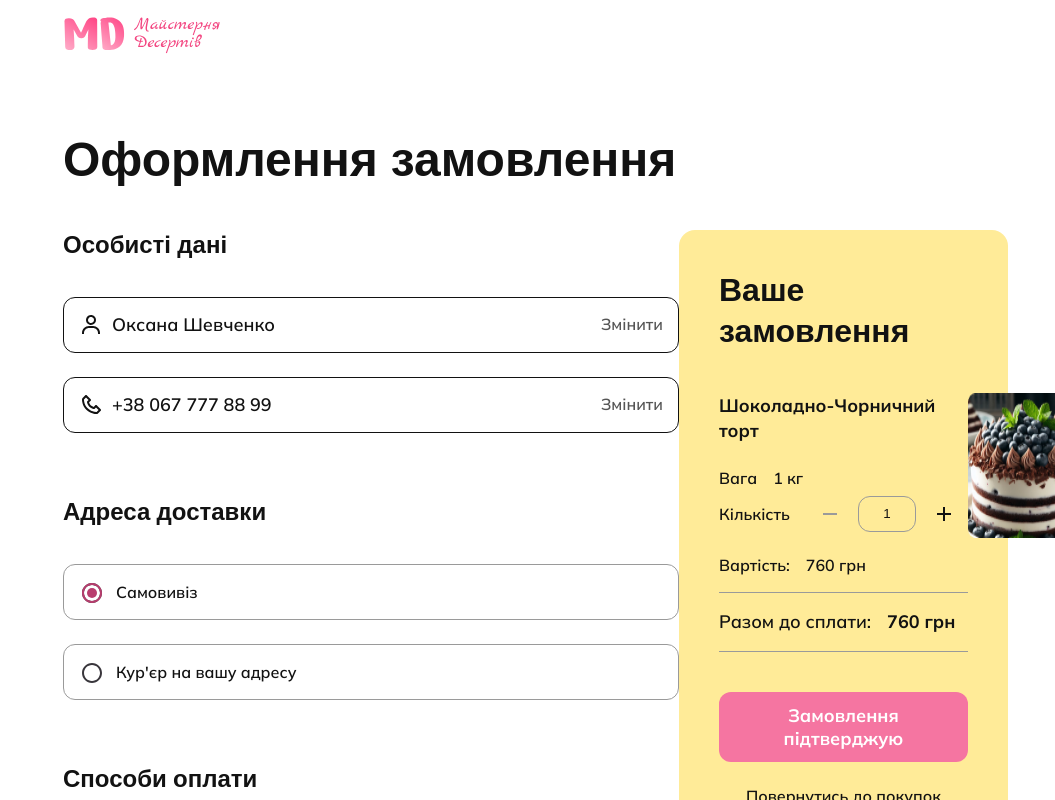
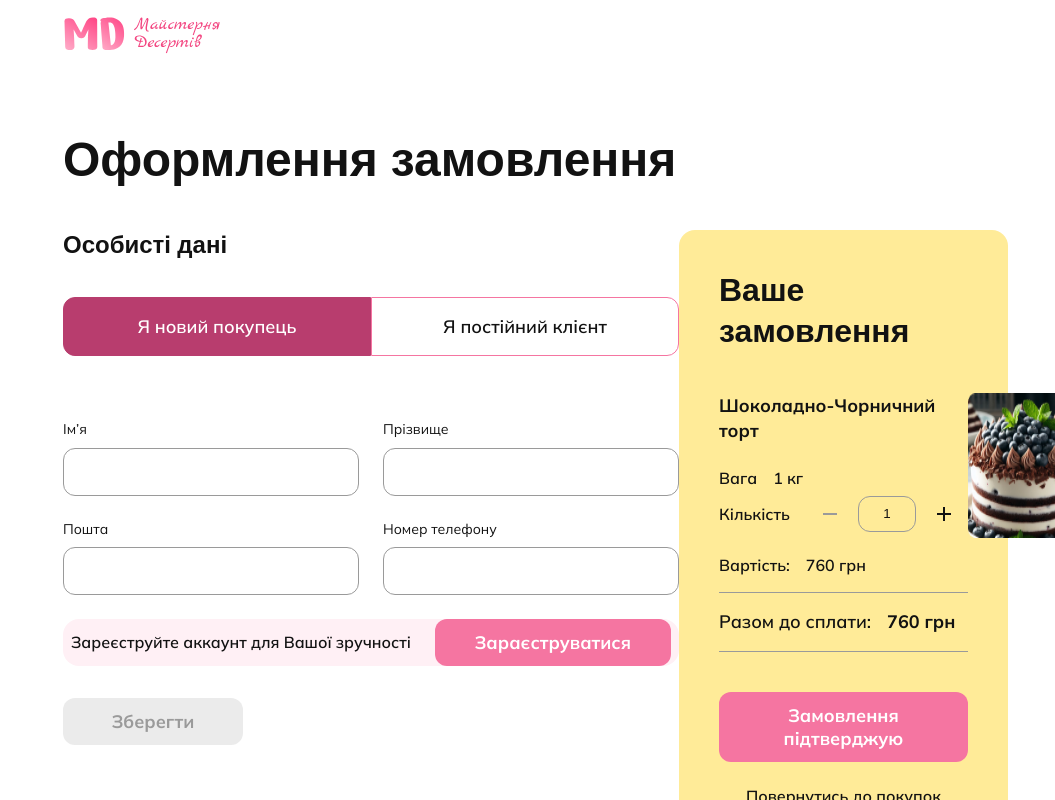
Before and after one commit to V21Tymchenko/dessertShop, a React (Vite) app: page /order in a window 1280 px wide. Shown: the top 800 px of the page, without its empty margins (225-1280 px from the left). Built offline with nearby package versions, Linux system fonts and the light colour scheme.

Commit message:
add all forms authorizetionOrder

```diff
--- a/src/App.jsx
+++ b/src/App.jsx
@@ -17,7 +17,7 @@ const App = () => {
           <Route path="questions" element={<div>QUESTIONS</div>} />
           <Route path="contacts" element={<div>CONTACTS</div>} />
         </Route>
-        <Route path="order" element={<OrderPage />} />
+        <Route path="/order" element={<OrderPage />} />
       </Routes>
     </>
   );
--- a/src/components/Button/Button.styled.js
+++ b/src/components/Button/Button.styled.js
@@ -32,10 +32,6 @@ export const ButtonStyled = styled.button`
     background-color: ${({ theme }) => theme.colors.input};
     cursor: default;
 
-    &:focus,
-    &:hover {
-      transform: scale(1);
-    }
   }
 
   ${({ $variant }) =>
@@ -84,4 +80,10 @@ export const ButtonStyled = styled.button`
         background-color: ${({ theme }) => theme.colors.hoverHeaderIcon};
       }
     `}
+     ${({ $variant }) =>
+    $variant === "authorization" &&
+    css`
+      max-width: 180px;
+      margin-top: 32px;
+    `}
 `;
--- /dev/null
+++ b/src/components/NoAuthorizationOrder/NoAuthorizationOrder.jsx
@@ -0,0 +1,118 @@
+import { useState } from "react";
+import { Formik, Form } from "formik";
+import Button from "../Button/Button";
+import googleIcon from "@/assets/images/orderForm/googleIcon.svg";
+import {
+  ButtonNewСustomer,
+  ButtonRegularСustomer,
+  ContainerButtons,
+  NoAuthorizedButton,
+  NoAuthorizedContainer,
+  NoAuthorizedSaved,
+  NoAuthorizedText,
+  OrderAuthorizationInput,
+  OrderAuthorizationLabel,
+  OrderEnterContainer,
+  OrderEnterGoogle,
+  OrderEnterImage,
+  OrderEnterText,
+  OrderFormContainer,
+  OrderLabelContainer,
+  NoAuthorizedConainer,
+} from "./NoAuthorizationOrder.styled.js";
+
+const NoAuthorizationOrder = () => {
+  const [registered, setRegistered] = useState(false);
+
+  const handleChangeRegister = () => {
+    setRegistered(prev => !prev);
+  };
+  return (
+    <NoAuthorizedConainer>
+      <ContainerButtons>
+        <ButtonNewСustomer
+          type="button"
+          registration={+registered}
+          onClick={handleChangeRegister}
+        >
+          Я новий покупець
+        </ButtonNewСustomer>
+        <ButtonRegularСustomer
+          type="button"
+          registration={+registered}
+          onClick={handleChangeRegister}
+        >
+          Я постійний клієнт
+        </ButtonRegularСustomer>
+      </ContainerButtons>
+      {registered ? (
+        <Formik>
+          <Form>
+            <OrderFormContainer>
+              <OrderAuthorizationLabel>
+                Пошта
+                <OrderAuthorizationInput
+                  type="text"
+                  name="email"
+                  placeholder="oksana_shevchenko@gmail.com"
+                />
+              </OrderAuthorizationLabel>
+              <OrderAuthorizationLabel>
+                Пароль
+                <OrderAuthorizationInput
+                  type="text"
+                  name="password"
+                  placeholder="********"
+                />
+              </OrderAuthorizationLabel>
+            </OrderFormContainer>
+            <OrderEnterContainer>
+              <OrderEnterText>Aбо</OrderEnterText>
+              <OrderEnterGoogle>
+                <OrderEnterImage src={googleIcon} alt="google icon" />
+                Google
+              </OrderEnterGoogle>
+            </OrderEnterContainer>
+            <Button type="submit" text="Увійти" variant="authorization" />
+          </Form>
+        </Formik>
+      ) : (
+        <Formik>
+          <Form>
+            <OrderLabelContainer>
+              <OrderAuthorizationLabel>
+                Ім’я
+                <OrderAuthorizationInput type="text" name="name" />
+              </OrderAuthorizationLabel>
+              <OrderAuthorizationLabel>
+                Прізвище
+                <OrderAuthorizationInput type="text" name="secondName" />
+              </OrderAuthorizationLabel>
+            </OrderLabelContainer>
+            <OrderLabelContainer>
+              <OrderAuthorizationLabel>
+                Пошта
+                <OrderAuthorizationInput type="text" name="email" />
+              </OrderAuthorizationLabel>
+              <OrderAuthorizationLabel>
+                Номер телефону
+                <OrderAuthorizationInput type="text" name="phone" />
+              </OrderAuthorizationLabel>
+            </OrderLabelContainer>
+            <NoAuthorizedContainer>
+              <NoAuthorizedText>
+                Зареєструйте аккаунт для Вашої зручності
+              </NoAuthorizedText>
+              <NoAuthorizedButton type="button">
+                Зараєструватися
+              </NoAuthorizedButton>
+            </NoAuthorizedContainer>
+            <NoAuthorizedSaved type="button">Зберегти</NoAuthorizedSaved>
+          </Form>
+        </Formik>
+      )}
+    </NoAuthorizedConainer>
+  );
+};
+
+export default NoAuthorizationOrder;
--- /dev/null
+++ b/src/components/NoAuthorizationOrder/NoAuthorizationOrder.styled.js
@@ -0,0 +1,156 @@
+import styled from "styled-components";
+import { Field } from "formik";
+import { flexCenter } from "@/helpers/styles/fragments";
+
+export const ButtonRegularСustomer = styled.button`
+  width: 100%;
+  max-width: 50%;
+
+  border-radius: 0px 12px 12px 0px;
+  padding: ${({ theme }) => theme.spacing(4)} ${({ theme }) => theme.spacing(6)};
+
+
+  border: ${({ registration }) =>
+    registration ? "1px solid #b83d6e" : " 1px solid #f575a1"};
+  color: ${({ registration }) => (registration ? "#ffffff" : "#121212")};
+  background: ${({ registration }) =>
+    registration ? "#b83d6e" : "transparent"};
+
+  font-family: ${({ theme }) => theme.fonts.secondary};
+  font-size: ${({ theme }) => theme.fontSizes.s};
+  font-style: normal;
+  font-weight: ${({ theme }) => theme.fontWeights.semibold};
+  line-height: ${({ theme }) => theme.lineHeights.body};
+`;
+
+export const ButtonNewСustomer = styled(ButtonRegularСustomer)`
+  border-radius: 12px 0px 0px 12px;
+
+ border: ${({ registration }) =>
+    registration ? "1px solid #f575a1" : " 1px solid #b83d6e"};
+  color: ${({ registration }) => (registration ? "#121212" : "#ffffff")};
+  background: ${({ registration }) =>
+    registration ? "transparent" : "#b83d6e"};
+`;
+
+export const ContainerButtons = styled.div`
+  display: flex;
+  margin-bottom: ${({ theme }) => theme.spacing(16)};
+`;
+export const OrderAuthorizationLabel = styled.label`
+  position: relative;
+  display: flex;
+  flex-direction: column;
+  width: 100%;
+  gap: 8px;
+`;
+export const OrderAuthorizationInput = styled(Field)`
+  padding: 12px 16px;
+  height: 48px;
+  border-radius: 12px;
+  border: 1px solid #9a9a9a;
+  background: #ffffff;
+
+  font-family: ${({ theme }) => theme.fonts.secondary};
+  font-size: ${({ theme }) => theme.fontSizes.xs};
+  font-weight: ${({ theme }) => theme.fontWeights.semibold};
+`;
+export const OrderFormContainer = styled.div`
+  display: flex;
+  gap: 24px;
+`;
+export const OrderEnterContainer = styled.div`
+  position: relative;
+  display: flex;
+  flex-direction: column;
+  align-items: center;
+  margin-top: 24px;
+  &::before,
+  &::after {
+    content: "";
+    position: absolute;
+    top: 9px;
+    width: ${({ theme }) => theme.spacing(55)};
+    height: 2px;
+    background-color: ${({ theme }) => theme.colors.input};
+  }
+  &::before {
+    left: 47px;
+  }
+
+  &::after {
+    right: 47px;
+  }
+`;
+export const OrderEnterText = styled.span`
+  color: #666666;
+  text-transform: uppercase;
+`;
+export const OrderEnterGoogle = styled.button`
+  ${flexCenter}
+  gap:  ${({ theme }) => theme.spacing(2)};
+  margin-top: ${({ theme }) => theme.spacing(6)};
+
+  font-size: ${({ theme }) => theme.fontSizes.s};
+  font-weight: ${({ theme }) => theme.fontWeights.medium};
+
+  padding: 16px 0px;
+  width: 100%;
+  border-radius: ${({ theme }) => theme.radii.button};
+  border: 1px solid ${({ theme }) => theme.colors.text};
+  cursor: pointer;
+`;
+export const OrderEnterImage = styled.img`
+  height: ${({ theme }) => theme.spacing(6)};
+  width: ${({ theme }) => theme.spacing(6)};
+`;
+export const OrderLabelContainer = styled.div`
+  display: flex;
+  gap: ${({ theme }) => theme.spacing(6)};
+  width: 100%;
+  margin-bottom: ${({ theme }) => theme.spacing(6)};
+`;
+export const NoAuthorizedText = styled.p`
+  font-size: ${({ theme }) => theme.fontSizes.xs};
+  font-weight: ${({ theme }) => theme.fontWeights.semibold};
+`;
+
+export const NoAuthorizedContainer = styled.div`
+  display: flex;
+  align-items: center;
+  gap: ${({ theme }) => theme.spacing(6)};
+  padding: 0px 8px;
+  border-radius: ${({ theme }) => theme.radii.cards};
+  background: ${({ theme }) => theme.colors.hoverHeaderIcon};
+`;
+export const NoAuthorizedButton = styled.button`
+  display: flex;
+  align-items: center;
+  justify-content: center;
+  width: 100%;
+  max-width: 236px;
+  padding: 12px 24px;
+  font-family: ${({ theme }) => theme.fonts.secondary};
+
+  background-color: ${({ theme }) => theme.colors.buttons};
+  border-radius: ${({ theme }) => theme.radii.button};
+
+  text-align: center;
+  font-size: ${({ theme }) => theme.fontSizes.s};
+  font-weight: ${({ theme }) => theme.fontWeights.bold};
+  color: ${({ theme }) => theme.colors.body};
+  transition: ${({ theme }) => theme.transitions.primary};
+
+  border: none;
+  cursor: pointer;
+  outline: none;
+`;
+export const NoAuthorizedSaved = styled(NoAuthorizedButton)`
+  max-width: 180px;
+  color: #9a9a9a;
+  background: #ebebeb;
+  margin-top: 32px;
+`;
+export const NoAuthorizedConainer = styled.div`
+  margin-top: ${({ theme }) => theme.spacing(9)};
+`;
--- /dev/null
+++ b/src/components/NoAuthorizationOrder/index.js
@@ -0,0 +1 @@
+export { default } from "./NoAuthorizationOrder";
--- a/src/components/OrderComponents/OrderForm/OrderForm.jsx
+++ b/src/components/OrderComponents/OrderForm/OrderForm.jsx
@@ -1,5 +1,7 @@
 import { useState } from "react";
 import { Formik } from "formik";
+// import UserNameForm from "../UserNameForm/UserNameForm";
+import NoAuthorizationOrder from "@/components/NoAuthorizationOrder";
 import YourOrder from "@/components/OrderComponents/YourOrder";
 import arrow from "@/assets/images/orderForm/leftArrow.svg";
 import radioIcon from "@/assets/images/orderForm/radio.svg";
@@ -20,7 +22,8 @@ import {
   RadioIconCheked,
   StyledForm,
 } from "./OrderForm.styled";
-import UserNameForm from "../UserNameForm/UserNameForm";
+
+
 
 const initialValues = {
   name: "",
@@ -45,9 +48,11 @@ const OrderForm = () => {
     <OrderContainer>
       <div>
         <OrderText>Особисті дані</OrderText>
+        <NoAuthorizationOrder />
         <Formik initialValues={initialValues}>
           <StyledForm>
-            <UserNameForm />
+            {/* <UserNameForm /> */}
+
             <ContainerRadioButtons>
               <OrderText>Адреса доставки</OrderText>
               <ContainerDeliveryInput>
--- a/src/components/OrderComponents/OrderForm/OrderForm.styled.js
+++ b/src/components/OrderComponents/OrderForm/OrderForm.styled.js
@@ -13,7 +13,6 @@ export const StyledForm = styled(Form)`
   flex-direction: column;
 
   width: 616px;
-  margin-top: ${({ theme }) => theme.spacing(9)};
 `;
 
 export const ContainerRadioButtons = styled.div`
```
Also changed, not shown: src/components/PopularCakes/PopularCakes.jsx (+25 -14 lines), src/assets/images/orderForm/googleIcon.svg (added).
